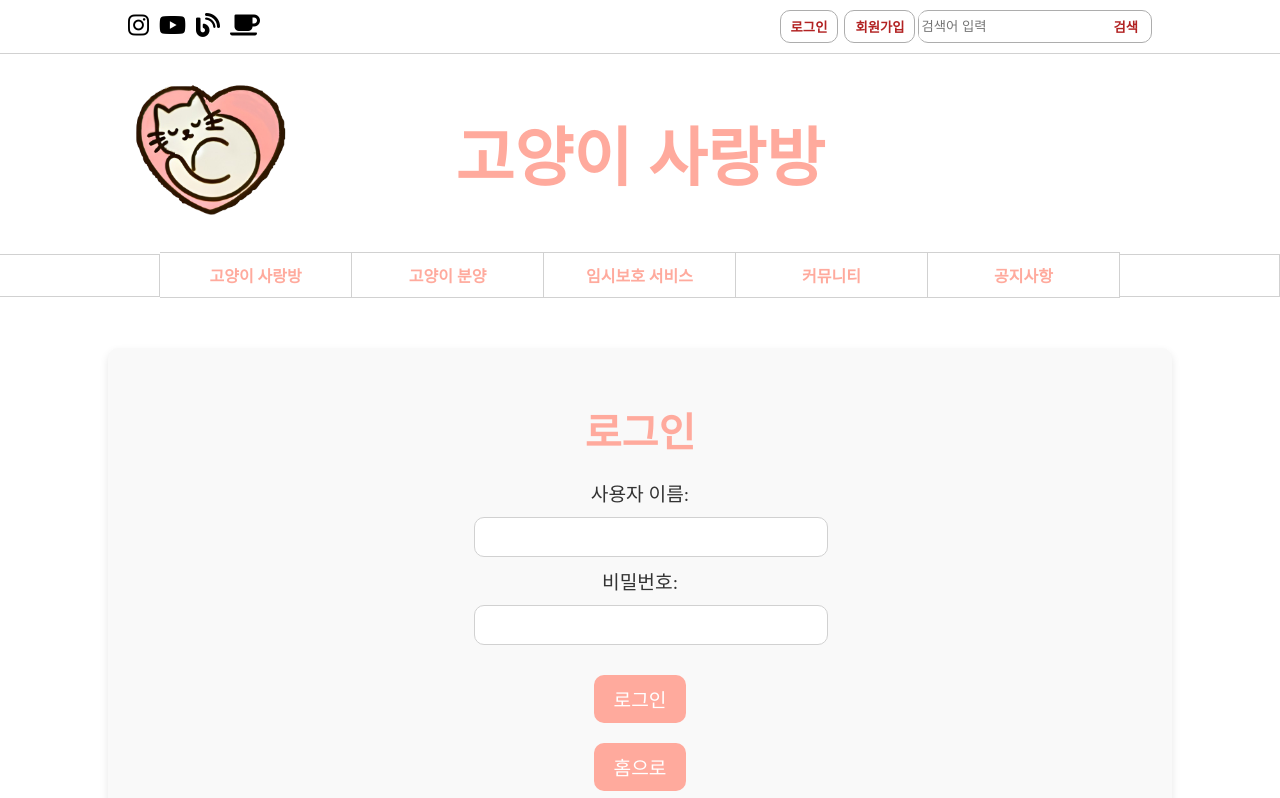
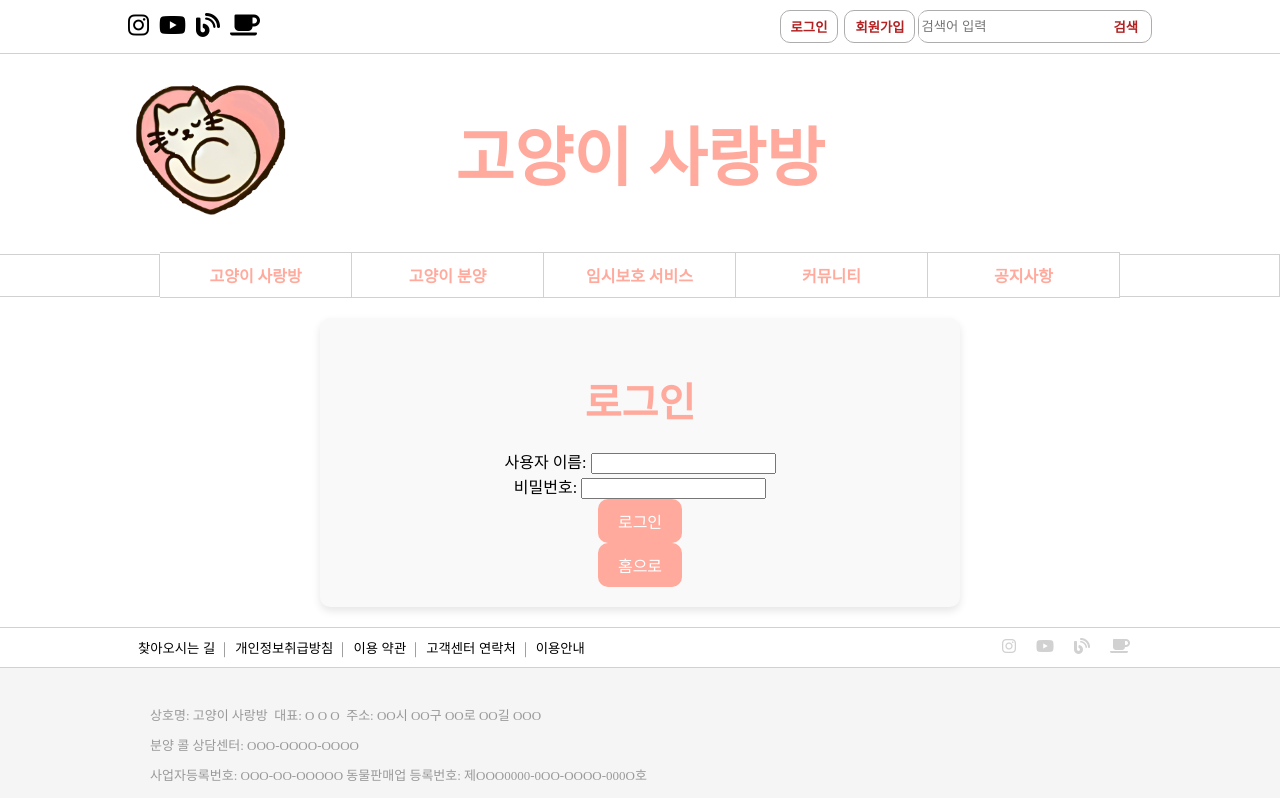
Before and after one commit to qorrudgma/Cat-Lounge, a plain HTML site: page index.html in a window 1280 px wide. Both pictures are taken after a click on the button "로그인". Shown: the top 798 px of the page. Drawn offline with Linux system fonts and the light colour scheme.

Commit message:
feat: 로그인 화면 및 회원가입 화면 수정

```diff
--- a/style.css
+++ b/style.css
@@ -336,37 +336,46 @@ footer {
     justify-content: center;
 }
 
-
-.login-section {
+.login-section, .signup-section {
     display: flex;
     flex-direction: column;
     align-items: center;
-    justify-content: center;
     padding: 20px;
-    width: 80%;
-    margin: 50px auto;
+    width: 100%;
+    max-width: 600px;
+    margin: 20px auto;
     background-color: #f9f9f9;
     border-radius: 10px;
     box-shadow: 0 4px 8px rgba(0, 0, 0, 0.1);
+    text-align: center;
 }
 
-.login-section h2 {
+.login-section h2, .signup-section h2 {
     font-size: 2.5rem;
     color: #ffaa9d;
     margin-bottom: 20px;
-    text-align: center;
 }
 
-.login-section label {
+.form-group {
+    display: flex;
+    justify-content: space-between;
+    width: 100%;
+    margin: 10px 0;
+    align-items: center;
+    gap: 10px;
+}
+
+.form-group label {
     font-size: 1.2rem;
     color: #333;
-    margin-bottom: 5px;
+    flex: 1;
+    width: 200px;
+    text-align: right;
 }
 
-.login-section input {
-    width: 100%;
+.form-group input {
+    flex: 2;
     padding: 10px;
-    margin: 10px 0;
     border: 1px solid #d1d1d1;
     border-radius: 10px;
     font-size: 1rem;
@@ -374,32 +383,22 @@ footer {
     transition: border 0.3s ease;
 }
 
-.login-section input:focus {
+.form-group input:focus {
     border-color: #ffaa9d;
     outline: none;
 }
 
-.login-section button {
-    background-color: #ffaa9d;
-    color: white;
-    border: none;
-    padding: 10px 20px;
-    border-radius: 10px;
-    cursor: pointer;
-    font-size: 1.2rem;
-    transition: background-color 0.3s ease;
+.button-group {
+    display: flex;
+    justify-content: space-evenly;
+    width: 100%;
     margin-top: 20px;
-}
-
-.login-section button:hover {
-    background-color: #f8d7da;
-    color: #d57b6e;
 }
 
 .btn1 {
     background-color: #ffaa9d;
     color: white;
-    padding: 12px 20px;
+    padding: 10px 20px;
     border-radius: 10px;
     cursor: pointer;
     border: none;
@@ -407,7 +406,7 @@ footer {
     transition: background-color 0.3s ease;
 }
 
-.login-section .btn1:hover {
+.btn1:hover {
     background-color: #f8d7da;
     color: #d57b6e;
 }
```
